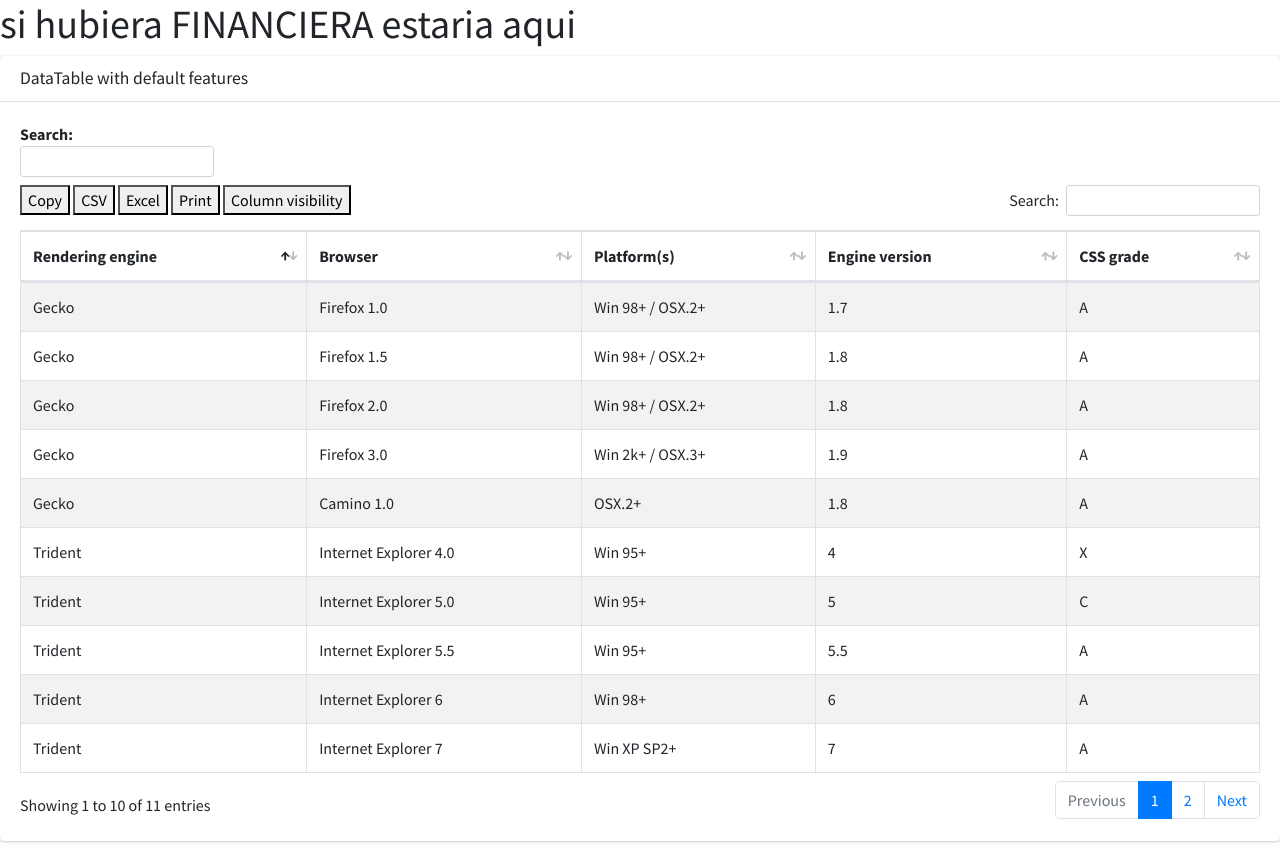
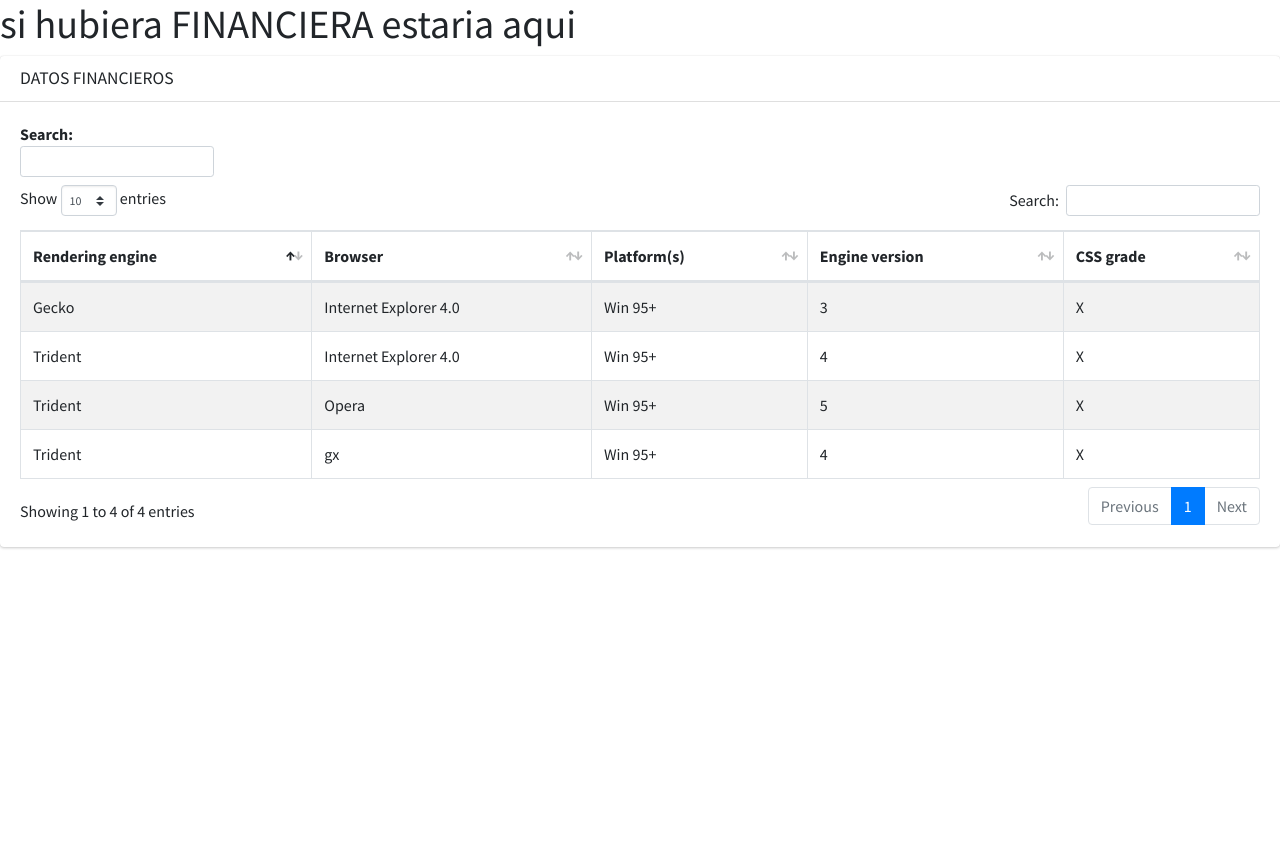
Before and after one commit to sheriffrude/centrodeservicios, a Django app: template login/templates/financiera.html in a window 1280 px wide. After the commit the page ends 549 px from the top, so only its background shows below. Run offline with Django 5.2, Linux system fonts and the light colour scheme; the template is opened without the code that fills it, so the values that code supplies are empty; some libraries are stand-ins or nearby versions.

Commit message:
adicion de navs

```diff
--- a/centrodeservicios/urls.py
+++ b/centrodeservicios/urls.py
@@ -13,5 +13,6 @@ urlpatterns = [
     path('granja/', views.granja, name='granja'),
     path('mi_vista/', views.mi_vista, name='mi_vista'),
     path('financiera/', views.financiera, name='financiera'),
-
+    path('repoprove/', views.repoprove, name='repoprove'),
+    path('repofina/', views.repofina, name='repofina'),
 ]
--- a/login/templates/financiera.html
+++ b/login/templates/financiera.html
@@ -29,7 +29,7 @@
             <div class="col-12">
                 <div class="card">
                     <div class="card-header">
-                        <h3 class="card-title">DataTable with default features</h3>
+                        <h3 class="card-title">DATOS FINANCIEROS</h3>
                     </div>
 
                     <!-- /.card-header -->
@@ -48,6 +48,15 @@
                             </thead>
                             <tbody>
                                 <tr>
+                                    <td>Gecko</td>
+                                    <td>Internet
+                                        Explorer 4.0
+                                    </td>
+                                    <td>Win 95+</td>
+                                    <td> 3</td>
+                                    <td>X</td>
+                                </tr>
+                                <tr>
                                     <td>Trident</td>
                                     <td>Internet
                                         Explorer 4.0
@@ -58,81 +67,26 @@
                                 </tr>
                                 <tr>
                                     <td>Trident</td>
-                                    <td>Internet
-                                        Explorer 5.0
+                                    <td>Opera
                                     </td>
                                     <td>Win 95+</td>
-                                    <td>5</td>
-                                    <td>C</td>
+                                    <td> 5</td>
+                                    <td>X</td>
                                 </tr>
                                 <tr>
                                     <td>Trident</td>
-                                    <td>Internet
-                                        Explorer 5.5
+                                    <td>gx
                                     </td>
                                     <td>Win 95+</td>
-                                    <td>5.5</td>
-                                    <td>A</td>
-                                </tr>
-                                <tr>
-                                    <td>Trident</td>
-                                    <td>Internet
-                                        Explorer 6
-                                    </td>
-                                    <td>Win 98+</td>
-                                    <td>6</td>
-                                    <td>A</td>
-                                </tr>
-                                <tr>
-                                    <td>Trident</td>
-                                    <td>Internet Explorer 7</td>
-                                    <td>Win XP SP2+</td>
-                                    <td>7</td>
-                                    <td>A</td>
-                                </tr>
-                                <tr>
-                                    <td>Trident</td>
-                                    <td>AOL browser (AOL desktop)</td>
-                                    <td>Win XP</td>
-                                    <td>6</td>
-                                    <td>A</td>
-                                </tr>
-                                <tr>
-                                    <td>Gecko</td>
-                                    <td>Firefox 1.0</td>
-                                    <td>Win 98+ / OSX.2+</td>
-                                    <td>1.7</td>
-                                    <td>A</td>
-                                </tr>
-                                <tr>
-                                    <td>Gecko</td>
-                                    <td>Firefox 1.5</td>
-                                    <td>Win 98+ / OSX.2+</td>
-                                    <td>1.8</td>
-                                    <td>A</td>
-                                </tr>
-                                <tr>
-                                    <td>Gecko</td>
-                                    <td>Firefox 2.0</td>
-                                    <td>Win 98+ / OSX.2+</td>
-                                    <td>1.8</td>
-                                    <td>A</td>
-                                </tr>
-                                <tr>
-                                    <td>Gecko</td>
-                                    <td>Firefox 3.0</td>
-                                    <td>Win 2k+ / OSX.3+</td>
-                                    <td>1.9</td>
-                                    <td>A</td>
-                                </tr>
-                                <tr>
-                                    <td>Gecko</td>
-                                    <td>Camino 1.0</td>
-                                    <td>OSX.2+</td>
-                                    <td>1.8</td>
-                                    <td>A</td>
+                                    <td> 4</td>
+                                    <td>X</td>
                                 </tr>
 
+
+
+
+
+                                <!-- Otros datos de la tabla -->
                             </tbody>
 
                         </table>
@@ -170,22 +124,13 @@
 
     <!-- page script -->
     <script>
-        $(function () {
-            $("#example1").DataTable({
-                "responsive": true, "lengthChange": false, "autoWidth": false,
-                "buttons": ["copy", "csv", "excel", "pdf", "print", "colvis"]
-            }).buttons().container().appendTo('#example1_wrapper .col-md-6:eq(0)');
+        $(document).ready(function() {
             $('#example1').DataTable({
-                "paging": true,
-                "lengthChange": false,
-                "searching": false,
-                "ordering": true,
-                "info": true,
-                "autoWidth": false,
-                "responsive": true,
+                "searching": true
             });
         });
     </script>
+
 </body>
 
 </html>
```
Also changed, not shown: login/templates/_main_sidebar.html (+8 -8 lines), login/templates/report_finan.html (added, +12 -0 lines), login/templates/report_prov.html (added, +11 -0 lines), login/views.py (+8 -0 lines).
